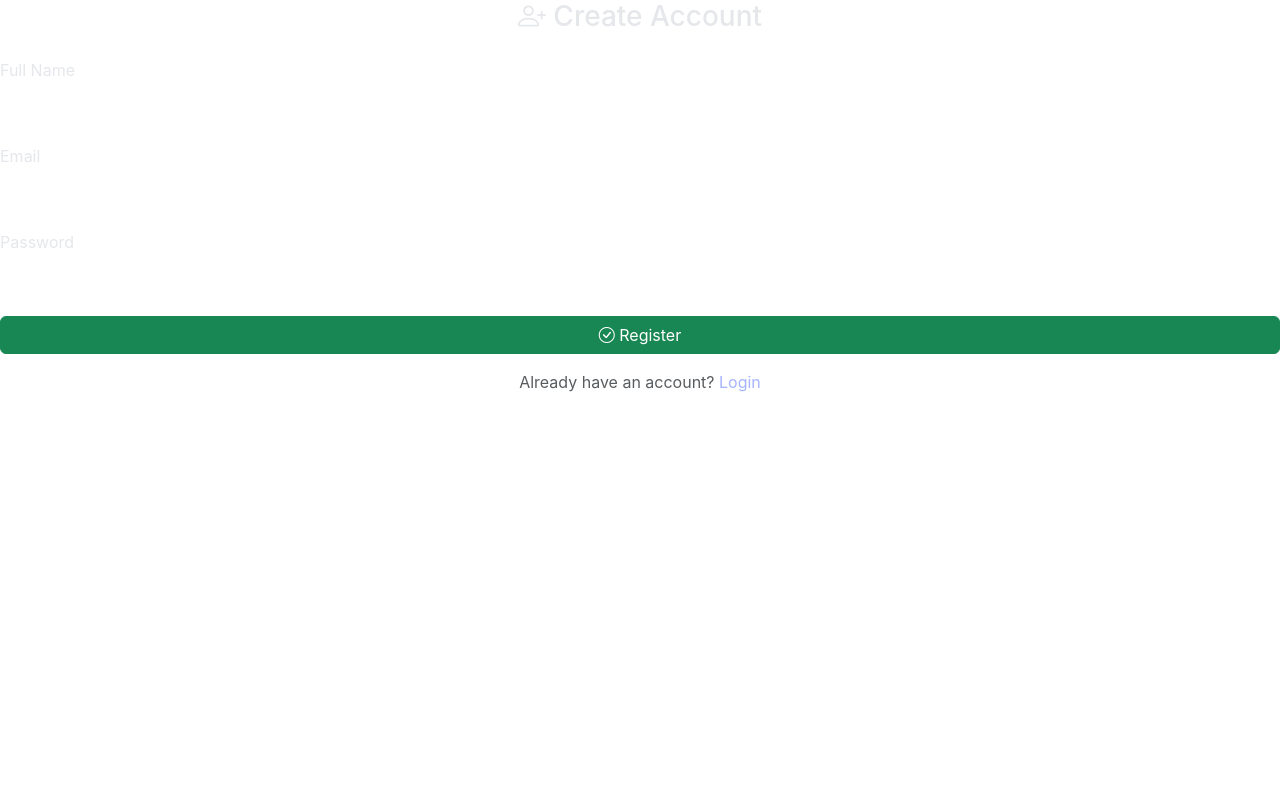
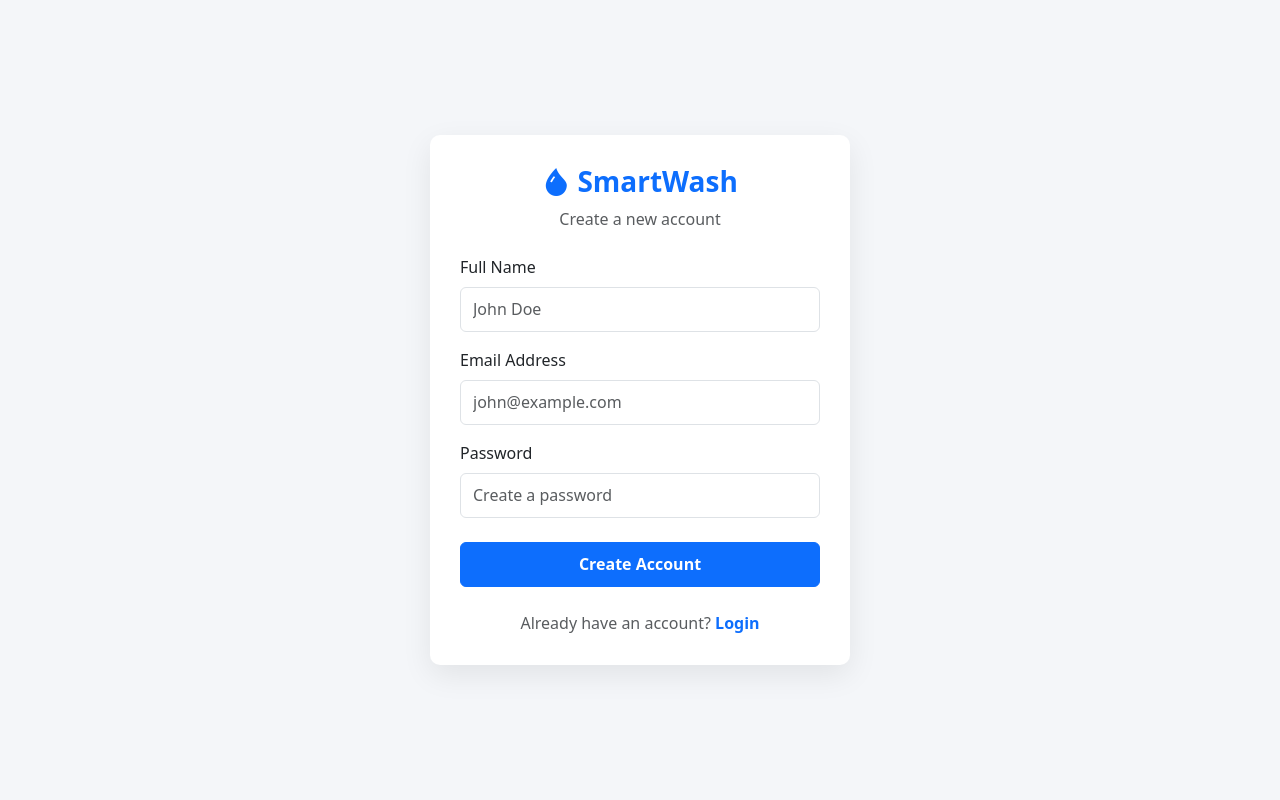
Before and after one commit to shashank07-ss/SmartWash, a Flask app: page /register in a window 1280 px wide. Run offline with Flask 3, Linux system fonts and the light colour scheme.

Commit message:
Add register.html modify

```diff
--- a/templates/register.html
+++ b/templates/register.html
@@ -2,25 +2,59 @@
 <html lang="en">
 <head>
     <meta charset="UTF-8">
-    <title>Register | SmartWash</title>
+    <title>Create Account | SmartWash</title>
     <meta name="viewport" content="width=device-width, initial-scale=1.0">
 
-    <!-- Bootstrap & Icons -->
+    <!-- Bootstrap -->
     <link href="https://cdn.jsdelivr.net/npm/bootstrap@5.3.3/dist/css/bootstrap.min.css" rel="stylesheet">
     <link href="https://cdn.jsdelivr.net/npm/bootstrap-icons/font/bootstrap-icons.css" rel="stylesheet">
 
-    <!-- Custom CSS -->
-    <link rel="stylesheet" href="{{ url_for('static', filename='style.css') }}">
+    <style>
+        body {
+            background-color: #f4f6f9;
+            min-height: 100vh;
+            display: flex;
+            align-items: center;
+            justify-content: center;
+        }
+        .register-wrapper {
+            max-width: 420px;
+            width: 100%;
+        }
+        .register-card {
+            border-radius: 10px;
+            padding: 30px;
+            background: #ffffff;
+            box-shadow: 0 10px 30px rgba(0,0,0,0.08);
+        }
+        .brand {
+            font-weight: 700;
+            color: #0d6efd;
+        }
+        .form-control {
+            height: 45px;
+        }
+        .btn-register {
+            height: 45px;
+            font-weight: 600;
+        }
+    </style>
 </head>
-<body class="auth-body">
 
-<div class="auth-container">
-    <div class="auth-card">
-        <h3 class="text-center mb-4">
-            <i class="bi bi-person-plus"></i> Create Account
-        </h3>
+<body>
 
-        <!-- Flash Messages -->
+<div class="register-wrapper">
+    <div class="register-card">
+
+        <!-- HEADER -->
+        <div class="text-center mb-4">
+            <h3 class="brand">
+                <i class="bi bi-droplet-fill"></i> SmartWash
+            </h3>
+            <p class="text-muted mb-0">Create a new account</p>
+        </div>
+
+        <!-- FLASH MESSAGES -->
         {% with messages = get_flashed_messages(with_categories=true) %}
           {% if messages %}
             {% for category, message in messages %}
@@ -31,31 +65,37 @@
           {% endif %}
         {% endwith %}
 
+        <!-- FORM -->
         <form method="POST">
+
             <div class="mb-3">
                 <label class="form-label">Full Name</label>
-                <input type="text" name="name" class="form-control" required>
+                <input type="text" name="name" class="form-control" placeholder="John Doe" required>
             </div>
 
             <div class="mb-3">
-                <label class="form-label">Email</label>
-                <input type="email" name="email" class="form-control" required>
+                <label class="form-label">Email Address</label>
+                <input type="email" name="email" class="form-control" placeholder="john@example.com" required>
             </div>
 
-            <div class="mb-3">
+            <div class="mb-4">
                 <label class="form-label">Password</label>
-                <input type="password" name="password" class="form-control" required>
+                <input type="password" name="password" class="form-control" placeholder="Create a password" required>
             </div>
 
-            <button class="btn btn-success w-100">
-                <i class="bi bi-check-circle"></i> Register
+            <button type="submit" class="btn btn-primary w-100 btn-register">
+                Create Account
             </button>
         </form>
 
-        <p class="text-center mt-3 text-muted">
-            Already have an account?
-            <a href="{{ url_for('login') }}">Login</a>
-        </p>
+        <!-- FOOTER -->
+        <div class="text-center mt-4">
+            <span class="text-muted">Already have an account?</span>
+            <a href="{{ url_for('login') }}" class="text-decoration-none fw-semibold">
+                Login
+            </a>
+        </div>
+
     </div>
 </div>
 
```
Also changed, not shown: database.db.
